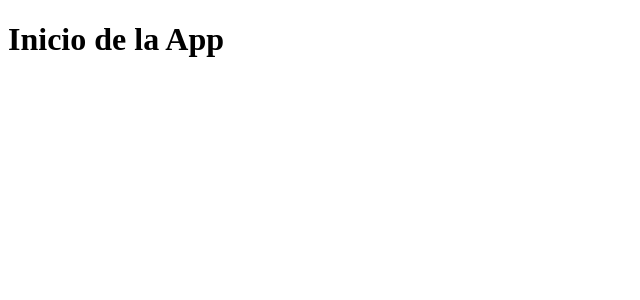
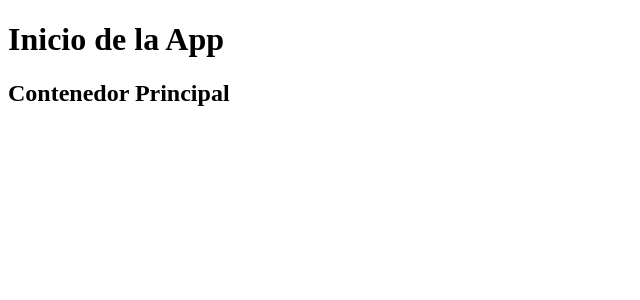
Before and after one commit to MatiasKottwitz/react-app-cafeteria, a React (Vite) app in the folder web-app-cafewalk/: page / in a window 1280 px wide. Shown: the top 300 px of the page, without its empty margins (0-640 px from the left). Built offline with nearby package versions, Linux system fonts and the light colour scheme.

Commit message:
Se crea la rama deveop para cargar los cambios

```diff
--- a/web-app-cafewalk/src/App.jsx
+++ b/web-app-cafewalk/src/App.jsx
@@ -2,7 +2,10 @@ import React from 'react'
 
 export const App = () => {
   return (
+   <>
     <h1>Inicio de la App</h1>
+    <h2>Contenedor Principal</h2>
+   </>
   )
 }
 
--- a/web-app-cafewalk/src/main.jsx
+++ b/web-app-cafewalk/src/main.jsx
@@ -5,6 +5,6 @@ import App from "./App.jsx"
 
 createRoot (document.getElementById("root")).render(
     <StrictMode>
-        <App/>
+        <App />
     </StrictMode>
 );
```
